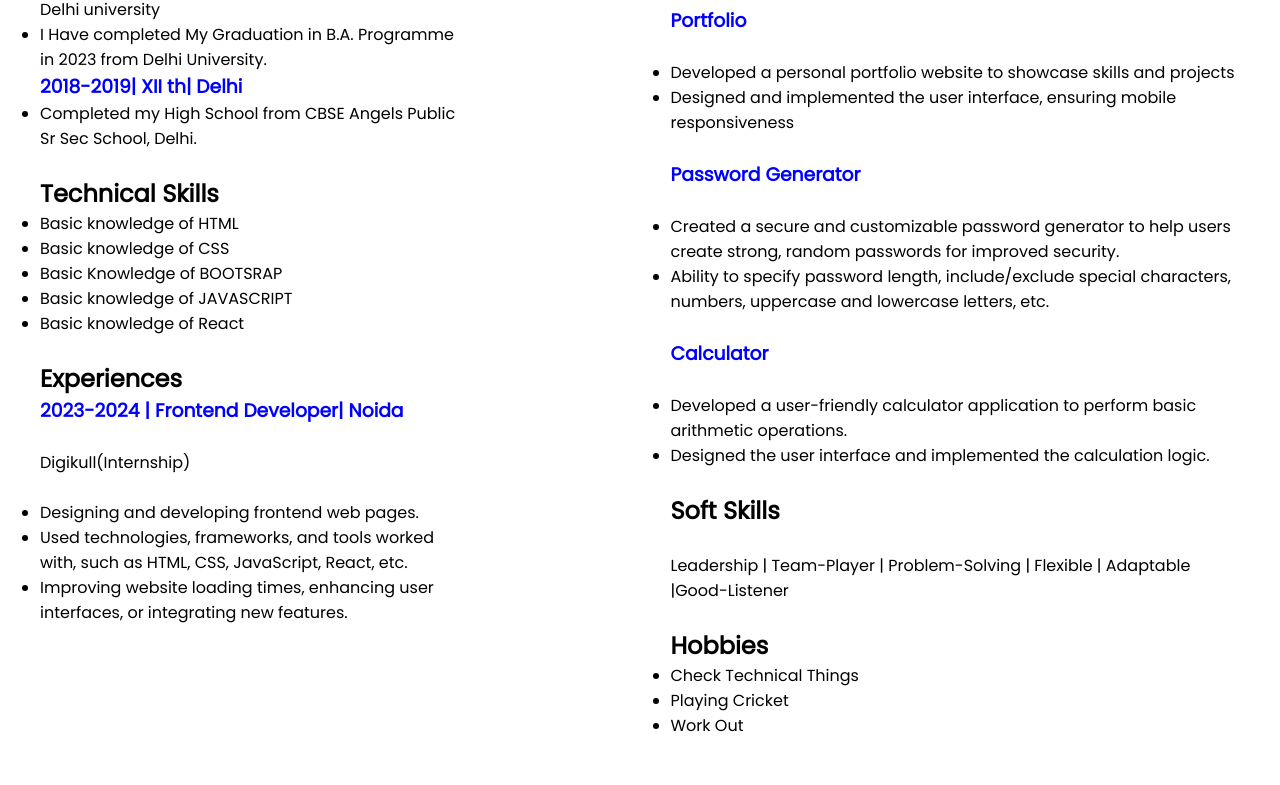
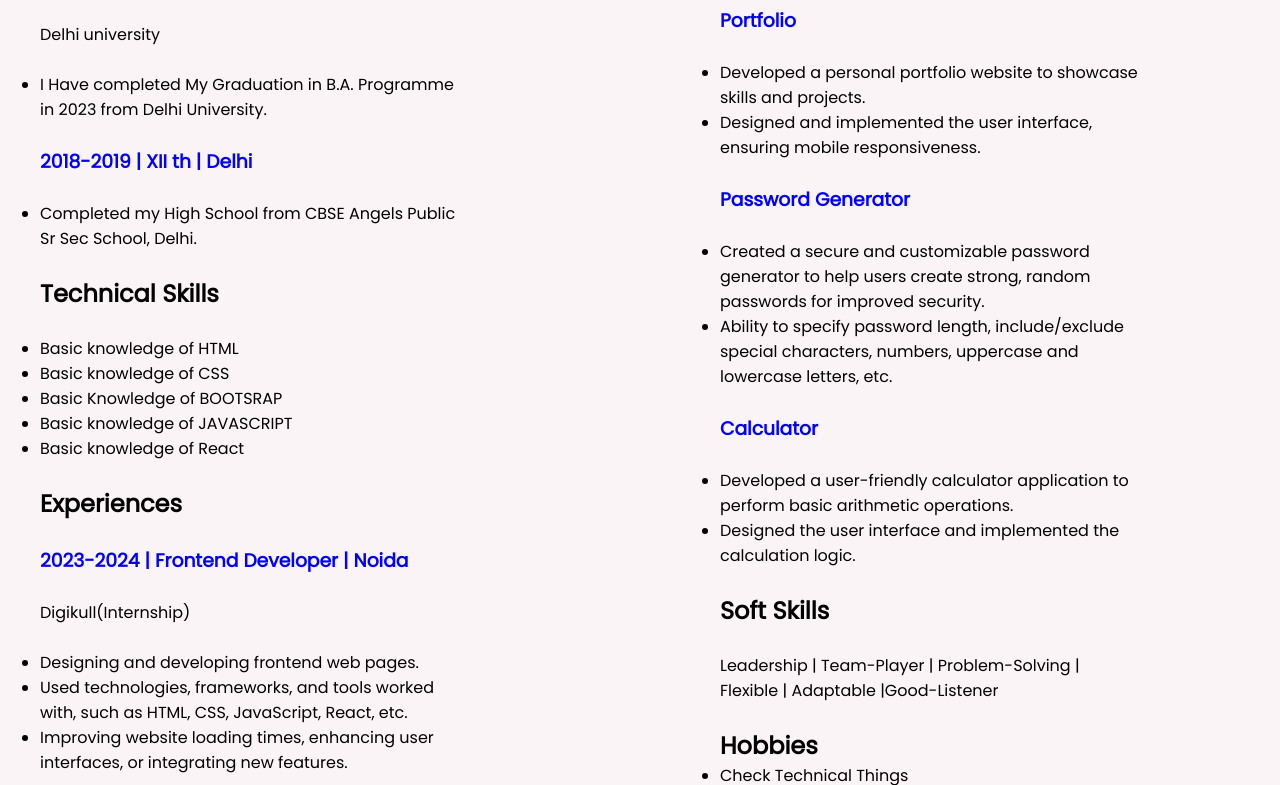
Before and after one commit to ShivamKashyap27/Resume, a plain HTML site: page index.html in a window 1280 px wide. Shown: the part 405-1190 px from the top of the page. Drawn offline with Linux system fonts and the light colour scheme.

Commit message:
some updates

```diff
--- a/index.html
+++ b/index.html
@@ -31,19 +31,19 @@
         </div>
         <hr id="hr">
         <div class="container">
-            <section id="Education">
+            <section id="education">
                 <h1>Educational Background</h1>
                     <ul>
-                        <h3 style="color:blue"><b>2019-2022| B.A Programme| Delhi</b></h3>
-                        <p>Delhi university</p>
-                        <li>I Have completed My Graduation in B.A. Programme in 2023 from Delhi University.</li>
-                        <h3 style="color:blue"><b>2018-2019| XII th| Delhi</b></h3>
+                        <h3 style="color:blue"><b>2019-2023 | B.A Programme | Delhi</b></h3><br>
+                        <p>Delhi university</p><br>
+                        <li>I Have completed My Graduation in B.A. Programme in 2023 from Delhi University.</li><br>
+                        <h3 style="color:blue"><b>2018-2019 | XII th | Delhi</b></h3><br>
                         <li>Completed my High School from CBSE Angels Public Sr Sec School, Delhi.</li>
                     </ul>
                 <br/>
                 <h1>
                     Technical Skills
-                </h1>
+                </h1><br>
                     <ul>
                         <li>Basic knowledge of HTML</li>
                         <li>Basic knowledge of CSS</li>
@@ -54,9 +54,9 @@
                 <br/>
                 <h1>
                     Experiences
-                </h1>
+                </h1><br>
                 <h3 style="color:blue">
-                    <b>2023-2024 | Frontend Developer| Noida</b>
+                    <b>2023-2024 | Frontend Developer | Noida</b>
                 </h3><br/>
                 <ul>
                     <p>Digikull(Internship)</p><br/>
@@ -73,8 +73,8 @@
                 <br/>
                 <h3 id="project"><a href="https://shivamk-portfolio.netlify.app"><b>Portfolio</b></a></h3><br/>
                 <ul>
-                    <li>Developed a personal portfolio website to showcase skills and projects</li>
-                    <li>Designed and implemented the user interface, ensuring mobile responsiveness</li>
+                    <li>Developed a personal portfolio website to showcase skills and projects.</li>
+                    <li>Designed and implemented the user interface, ensuring mobile responsiveness.</li>
                 </ul>
                 <br/>
                 <h3 id="project"><a href= "https://password-generator-czpq.onrender.com/"><b>Password Generator</b></a></h3><br/>
--- a/style.css
+++ b/style.css
@@ -1,7 +1,9 @@
 @import url('https://fonts.googleapis.com/css2?family=Poppins&display=swap');
+
 html{
     height: 100%;
     width: 100%;
+
 }
 
 * {
@@ -10,6 +12,7 @@ html{
     box-sizing: border-box;
     font-family: 'Poppins', sans-serif;
     scroll-behavior: smooth;
+    background-color: #faf4f6;
 }
 
 .container{
@@ -18,6 +21,15 @@ html{
     gap: 100px;
     padding: 25px 30px;
     margin: 5px 10px;
+}
+
+#education {
+    width: 35%;
+}
+
+.container-box {
+    width: 40%;
+    padding-left: 5%;
 }
 
 header h1 {
```
